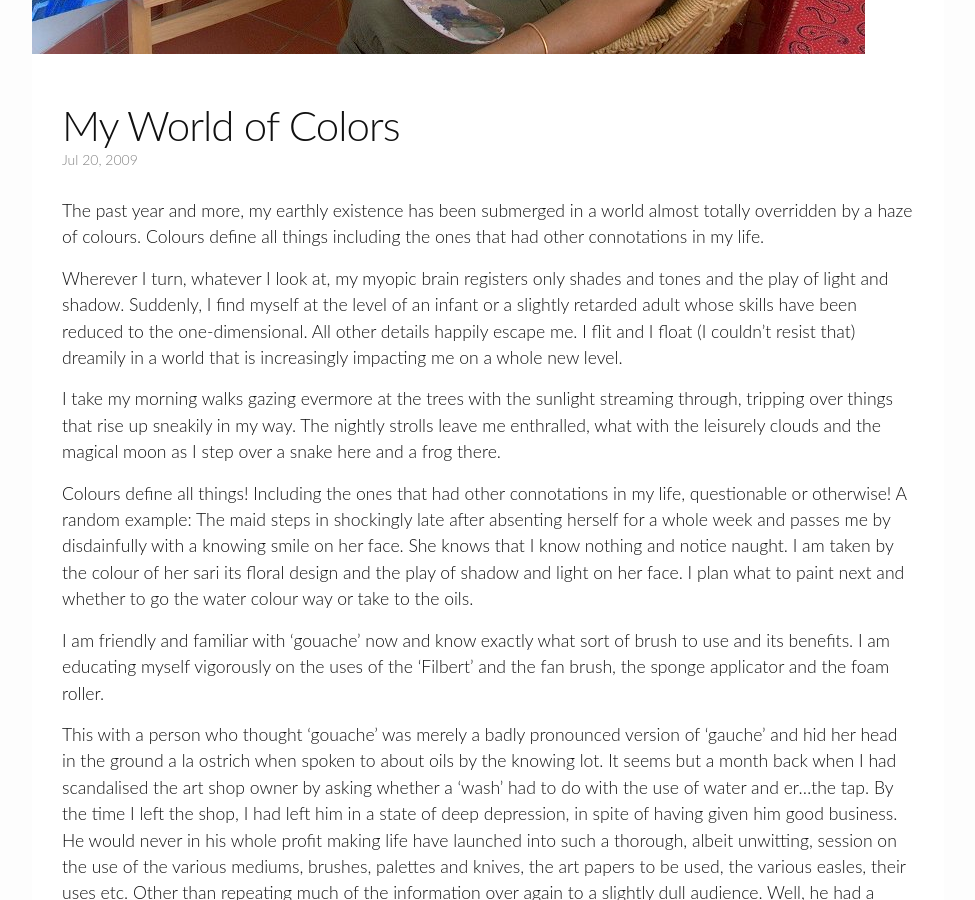
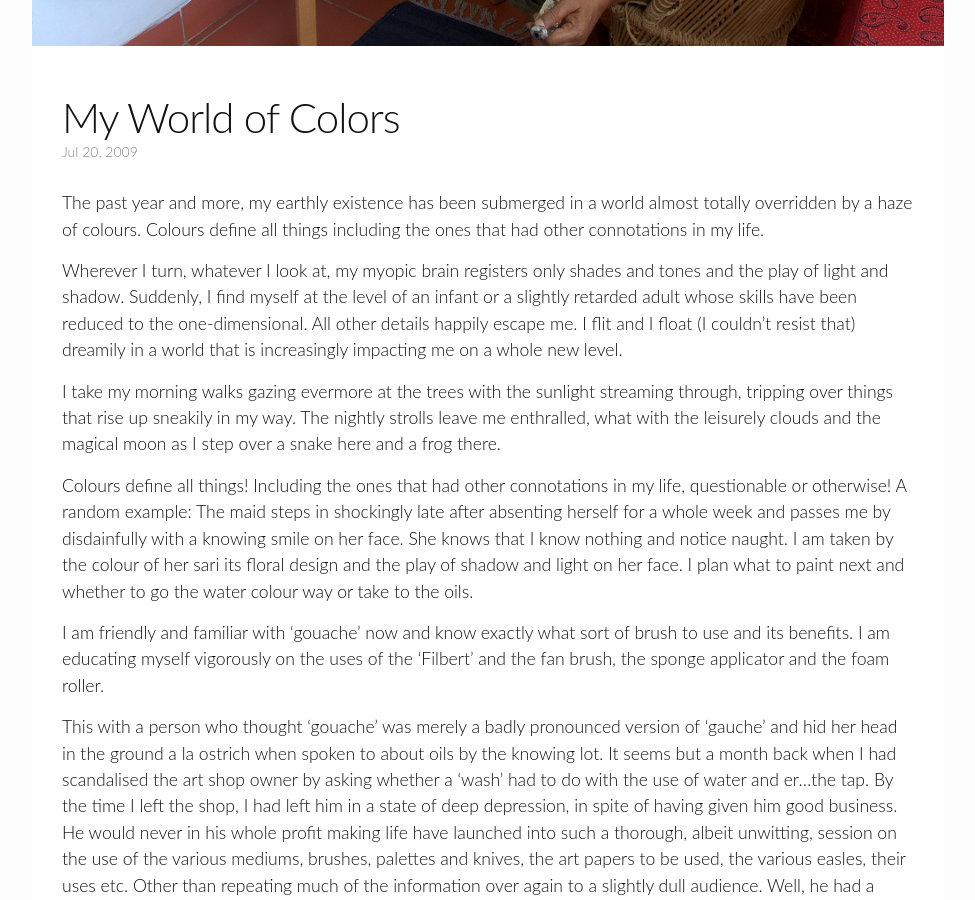
Before and after one commit to vasudhamadhavan/sudha, a Jekyll site: the page built from _posts/2009-07-20-my-world-of-colors.markdown, in a window 1280 px wide and 900 px high, scrolled down 690 px. Shown: the whole window, without its empty margins (152-1127 px from the left). Built offline with Jekyll 4.4.1, drawn with Linux system fonts in a browser that asks for light colours; some web fonts are replaced.

Commit message:
Update photo for writings section

```diff
--- a/_posts/2009-07-20-my-world-of-colors.markdown
+++ b/_posts/2009-07-20-my-world-of-colors.markdown
@@ -7,7 +7,7 @@ published_in: 'Edit Page, Deccan Herald on July 20, 2009'
 
 The past year and more, my earthly existence has been submerged in a world almost totally overridden by a haze of colours. Colours define all things including the ones that had other connotations in my life.
 
-Wherever I turn, whatever I look at, my myopic brain registers only shades and tones and the play of light and shadow. <!--more--> Suddenly, I find myself at the level of an infant or a slightly retarded adult whose skills have been reduced to the one-dimensional. All other details happily escape me. I flit and I float (I couldn’t resist that) dreamily in a world that is increasingly impacting me on a whole new level.
+Wherever I turn, whatever I look at, my myopic brain registers only shades and tones and the play of light <!--more--> and shadow. Suddenly, I find myself at the level of an infant or a slightly retarded adult whose skills have been reduced to the one-dimensional. All other details happily escape me. I flit and I float (I couldn’t resist that) dreamily in a world that is increasingly impacting me on a whole new level.
 
 I take my morning walks gazing evermore at the trees with the sunlight streaming through, tripping over things that rise up sneakily in my way. The nightly strolls leave me enthralled, what with the leisurely clouds and the magical moon as I step over a snake here and a frog there.
 
```
Also changed, not shown: images/2009-07-20-my-world-of-colors.jpg.
